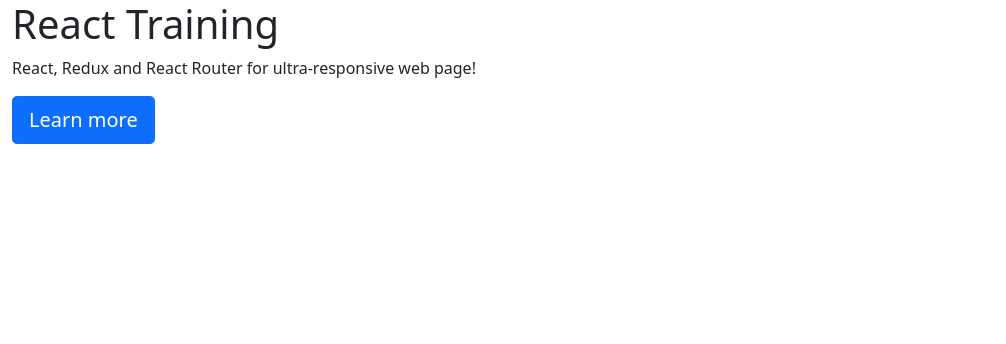
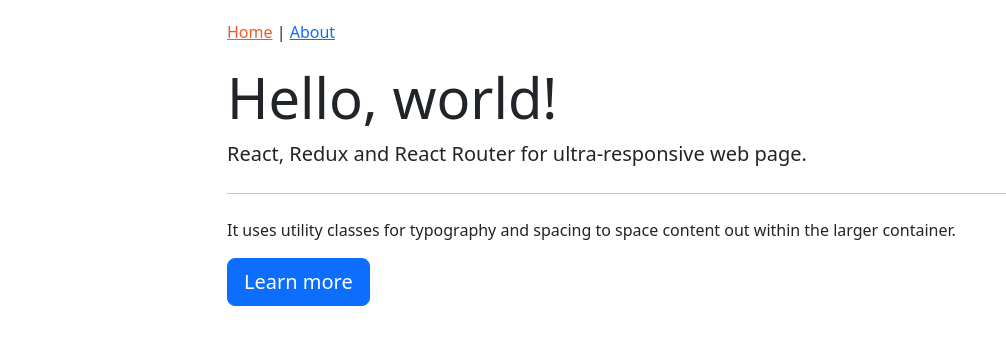
Before and after one commit to ngcdan/react-redux, a React app: page / in a window 1280 px wide. Shown: the top 344 px of the page, without its empty margins (0-1006 px from the left). Built offline with nearby package versions, Linux system fonts and the light colour scheme.

Commit message:
update code

```diff
--- a/package.json
+++ b/package.json
@@ -37,9 +37,9 @@
     "webpack-dev-server": "3.11.2"
   },
   "dependencies": {
-    "bootstrap": "^5.1.0",
+    "bootstrap": "5.1.0",
     "react": "17.0.2",
     "react-dom": "17.0.2",
-    "react-router-dom": "^5.2.0"
+    "react-router-dom": "5.2.0"
   }
 }
--- a/src/components/App.js
+++ b/src/components/App.js
@@ -1,16 +1,22 @@
 import React from 'react';
 import { Switch, Route } from 'react-router-dom';
+
 import HomePage from './home/HomePage';
+import Header from './common/Header';
+import AboutPage from './about/AboutPage';
 
-
-const App = () => {
+function App() {
   return (
     <div className='container-fluid'>
+      <Header />
       <Switch>
-        <Route exact path={'/'} component={HomePage} />
+        <Route exact path='/' component={HomePage} />
+        <Route path={'/about'} component={AboutPage} />
+        <Route path={'/courses'} component={AboutPage} />
+        <Route render={() => <h1>Oops! Page not found.</h1>} />
       </Switch>
     </div>
-  )
+  );
 }
 
 export default App;
--- /dev/null
+++ b/src/components/PageNotFound.js
@@ -0,0 +1,5 @@
+import React from "react";
+
+const PageNotFound = () => <h1>Oops! Page not found.</h1>;
+
+export default PageNotFound;
--- /dev/null
+++ b/src/components/about/AboutPage.js
@@ -0,0 +1,5 @@
+import React from 'react';
+
+const AboutPage = () => (<h1>About Page</h1>);
+
+export default AboutPage;
--- /dev/null
+++ b/src/components/common/Header.js
@@ -0,0 +1,15 @@
+import React from 'react';
+import { NavLink } from "react-router-dom";
+
+const Header = () => {
+  const activeStyle = { color: "#F15B2A" };
+  return (
+    <nav>
+      <NavLink to="/" activeStyle={activeStyle} exact>Home</NavLink>
+      {' | '}
+      <NavLink to="/about" activeStyle={activeStyle}>About</NavLink>
+    </nav>
+  );
+}
+
+export default Header;
--- a/src/components/home/HomePage.js
+++ b/src/components/home/HomePage.js
@@ -3,12 +3,14 @@
 
 const HomePage = () => {
   return (
-    < div className='jumbotron' >
-      <h1>React Training</h1>
-      <p>React, Redux and React Router for ultra-responsive web page!</p>
-      <Link to={'/about'} className='btn btn-primary btn-lg'> Learn more</Link>
-    </div >
-  )
+    <div class="jumbotron">
+      <h1 class="display-4">Hello, world!</h1>
+      <p class="lead">React, Redux and React Router for ultra-responsive web page.</p>
+      <hr class="my-4"></hr>
+      <p>It uses utility classes for typography and spacing to space content out within the larger container.</p>
+      <Link to={'about'} className='btn btn-primary btn-lg'> Learn more</Link>
+    </div>
+  );
 }
 
 export default HomePage;
--- a/src/style.scss
+++ b/src/index.scss
@@ -1,4 +1,4 @@
-#app {
+#root {
   max-width: 850px;
   margin: 0 auto;
 }
```
Also changed, not shown: src/index.js (+5 -3 lines), src/index.css (renamed from src/style.css).
